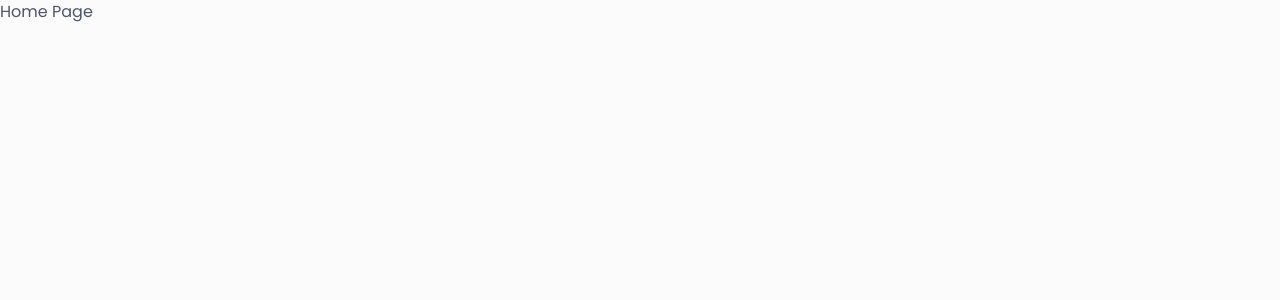
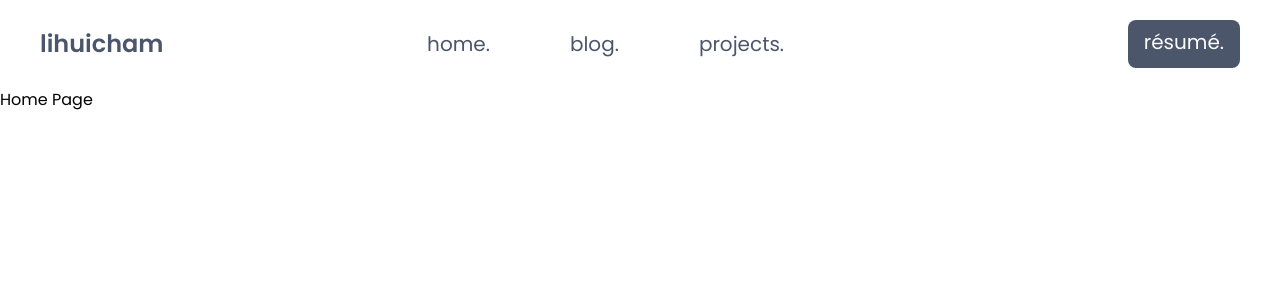
Before and after one commit to lihuicham/lihuicham.com-v2, a Next.js app: page / in a window 1280 px wide. Shown: the top 300 px of the page. Built offline with nearby package versions, Linux system fonts and the light colour scheme.

Commit message:
basic nav bar done

```diff
--- a/package.json
+++ b/package.json
@@ -9,6 +9,11 @@
     "lint": "next lint"
   },
   "dependencies": {
+    "@fortawesome/fontawesome-svg-core": "^6.4.0",
+    "@fortawesome/free-brands-svg-icons": "^6.4.0",
+    "@fortawesome/free-regular-svg-icons": "^6.4.0",
+    "@fortawesome/free-solid-svg-icons": "^6.4.0",
+    "@fortawesome/react-fontawesome": "^0.2.0",
     "@types/node": "20.2.5",
     "@types/react": "18.2.8",
     "@types/react-dom": "18.2.4",
--- a/src/app/components/Navigation.tsx
+++ /dev/null
@@ -1,3 +0,0 @@
-export const Navigation = () => {
-  return <h1>Navigation Bar</h1>
-}
--- /dev/null
+++ b/src/app/components/NavigationBar.tsx
@@ -0,0 +1,49 @@
+"use client";
+
+import React, { useState } from 'react'
+import Link from 'next/link';
+import { FontAwesomeIcon } from '@fortawesome/react-fontawesome'
+import { faBars, faXmark } from '@fortawesome/free-solid-svg-icons'
+
+
+export const NavigationBar = () => {
+  const [isOpen, setIsOpen] = useState(false)
+  return (
+    <div className="flex justify-between items-center py-5 px-10 md:sticky">
+      <div className="text-2xl text-primary-text font-semibold">lihuicham</div>
+      <button
+        className="block md:hidden"
+        onClick={() => setIsOpen(!isOpen)}
+      >
+        {isOpen ? <FontAwesomeIcon icon={faXmark} className="text-xl"/> : <FontAwesomeIcon icon={faBars} className="text-xl"/>}
+      </button>
+      <div className={`absolute md:static md:bg-transparent top-36 right-0 w-full md:w-auto md:block ${isOpen ? "block" : "hidden"}`}>
+        <ul className="flex flex-col items-center md:flex-row md:space-x-16 md:space-y-0 lg:space-x-20 space-y-16">
+          <li>
+            <Link href="/" className="text-5xl text-primary-text md:text-xl">
+              home.
+            </Link>
+          </li>
+          <li>
+            <Link href="/" className="text-5xl text-primary-text md:text-xl">
+              blog.
+            </Link>
+          </li>
+          <li>
+            <Link href="/projects" className="text-5xl text-primary-text md:text-xl">
+              projects.
+            </Link>
+          </li>
+          <li>
+            <a className="text-primary-base text-5xl bg-primary-text pt-2 pb-3 px-4 rounded-lg md:hidden" href="https://read.cv/lihuicham" target="_blank">
+              résumé.
+            </a>
+          </li>
+        </ul>
+      </div>
+      <a className="text-primary-base bg-primary-text pt-2 pb-3 px-4 rounded-lg hidden md:block md:text-xl" href="https://read.cv/lihuicham" target="_blank">
+        résumé.
+      </a>
+    </div>
+  )
+}
--- a/src/app/globals.css
+++ b/src/app/globals.css
@@ -26,25 +26,10 @@ body {
     rgb(var(--background-start-rgb));
 } */
 
-:root {
-  --primary-base: #fbfbfc;
-  --secondary-base: #f8f9fb;
-  --tertiary-base: #eceff4;
-  --primary-text: #4c566a;
-  --secondary-text: #5e81ac;
-  --tertiary-text: #a0a9b8;
-
-}
-
 * {
   box-sizing: border-box;
   padding: 0;
   margin: 0
-}
-
-body {
-  color: var(--primary-text);
-  background: var(--primary-base)
 }
 
 html {
--- a/src/app/layout.tsx
+++ b/src/app/layout.tsx
@@ -1,6 +1,11 @@
 import './globals.css'
 import { Poppins } from 'next/font/google'
+// Fix font-awesome icon too big issue
+import '@fortawesome/fontawesome-svg-core/styles.css';
+import { config } from '@fortawesome/fontawesome-svg-core';
+import { NavigationBar } from './components/NavigationBar';
 
+config.autoAddCss = false;
 const poppins = Poppins({
   subsets: ['latin'],
   weight: ['100', '200', '300', '400', '500', '600', '700', '800', '900']
@@ -18,7 +23,10 @@ export default function RootLayout({
 }) {
   return (
     <html lang="en">
-      <body className={poppins.className}>{children}</body>
+      <body className={poppins.className}>
+        <NavigationBar />
+        {children}
+      </body>
     </html>
   )
 }
--- a/src/app/page.tsx
+++ b/src/app/page.tsx
@@ -3,7 +3,9 @@ import Home from "@/pages/home"
 export default function App() {
   return (
     <main>
-      <Home />
+      <div className="container mx-auto">
+        <Home />
+      </div>
     </main>
   )
 }
--- a/src/pages/about.tsx
+++ /dev/null
@@ -1,9 +0,0 @@
-import { Navigation } from "@/app/components/Navigation";
-
-export default function About() {
-  return (
-    <div>
-      <Navigation />
-    </div>
-  )
-}
--- /dev/null
+++ b/src/pages/projects.tsx
@@ -0,0 +1,7 @@
+export default function Projects() {
+  return (
+    <div>
+      projects
+    </div>
+  )
+}
--- a/tailwind.config.js
+++ b/tailwind.config.js
@@ -6,13 +6,15 @@ module.exports = {
     './src/app/**/*.{js,ts,jsx,tsx,mdx}',
   ],
   theme: {
-    extend: {
-      backgroundImage: {
-        'gradient-radial': 'radial-gradient(var(--tw-gradient-stops))',
-        'gradient-conic':
-          'conic-gradient(from 180deg at 50% 50%, var(--tw-gradient-stops))',
-      },
-    },
+    colors: {
+      'transparent': 'transparent',
+      'primary-base': '#fbfbfc',
+      'secondary-base': '#f8f9fb',
+      'tertiary-base': '#eceff4',
+      'primary-text': '#4c566a',
+      'secondary-text': '#5e81ac',
+      'tertiary-text': '#a0a9b8',
+    }
   },
   plugins: [],
 }
```
Also changed, not shown: 1 other file (tests, documents, lock files or other folders).
